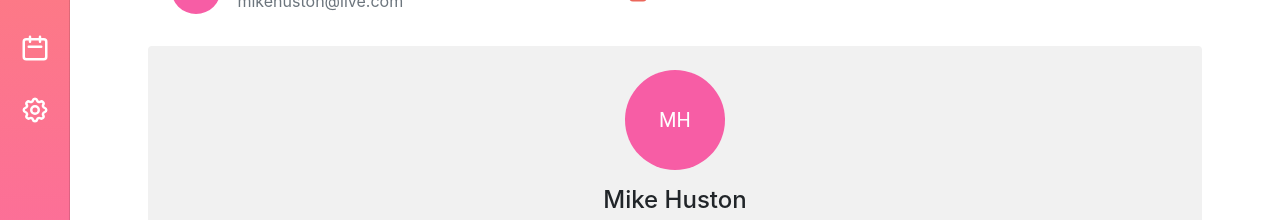
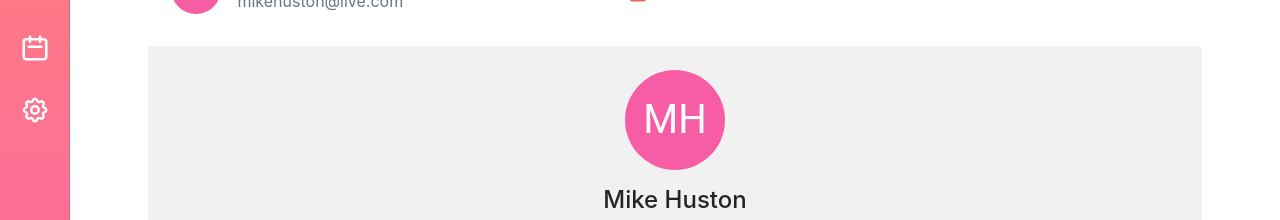
Before and after one commit to vishal-rathod-07/Contact-List-App, a React (Create React App) app: page / in a window 1280 px wide. Shown: the part 391-611 px from the top of the page. Built offline with nearby package versions, Linux system fonts and the light colour scheme.

Commit message:
avatar font size increased

```diff
--- a/src/components/ContactInfo/contactinfo.scss
+++ b/src/components/ContactInfo/contactinfo.scss
@@ -6,6 +6,7 @@
 .info-avatar {
   height: 100px !important;
   width: 100px !important;
+  font-size: 40px !important;
 }
 
 hr {
```
